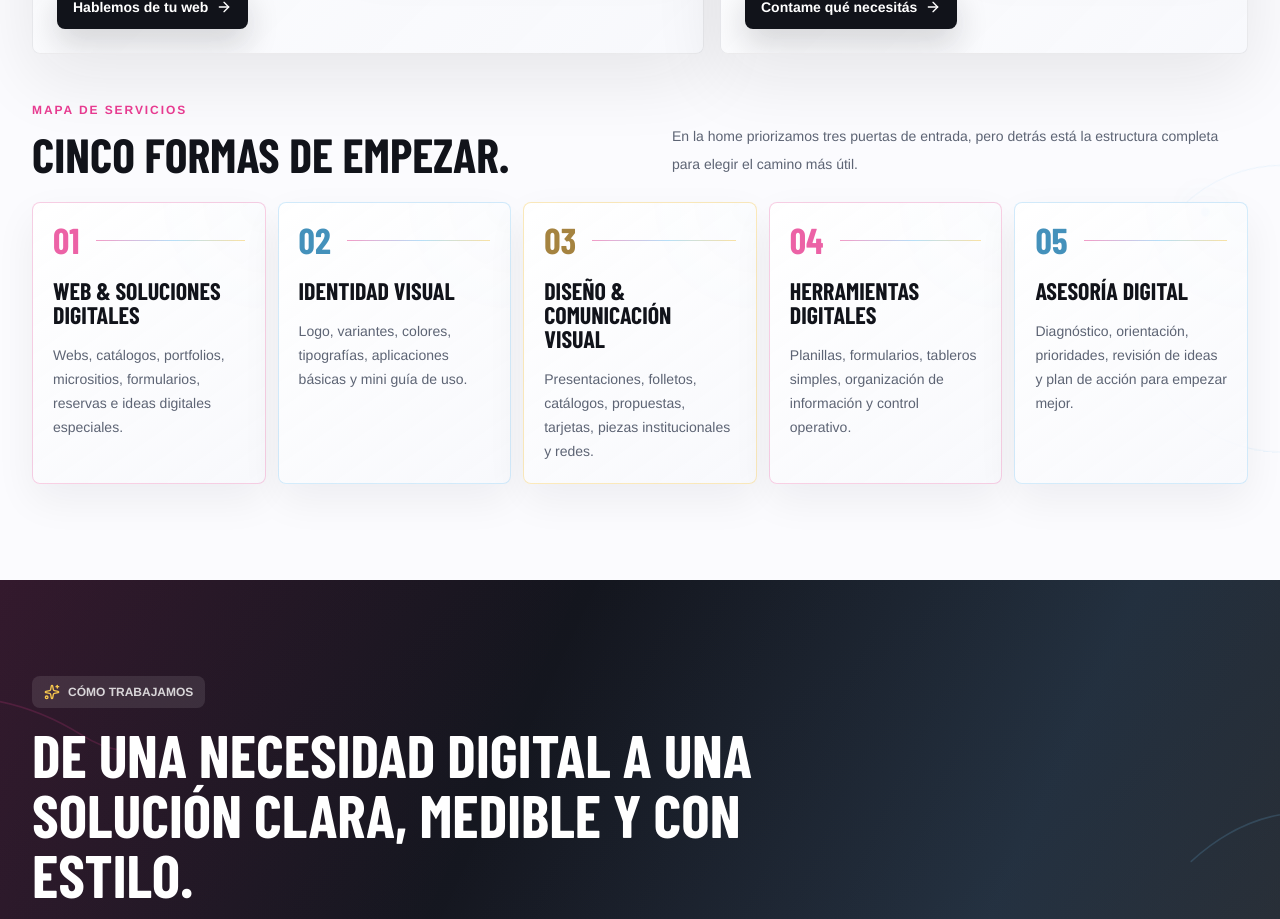
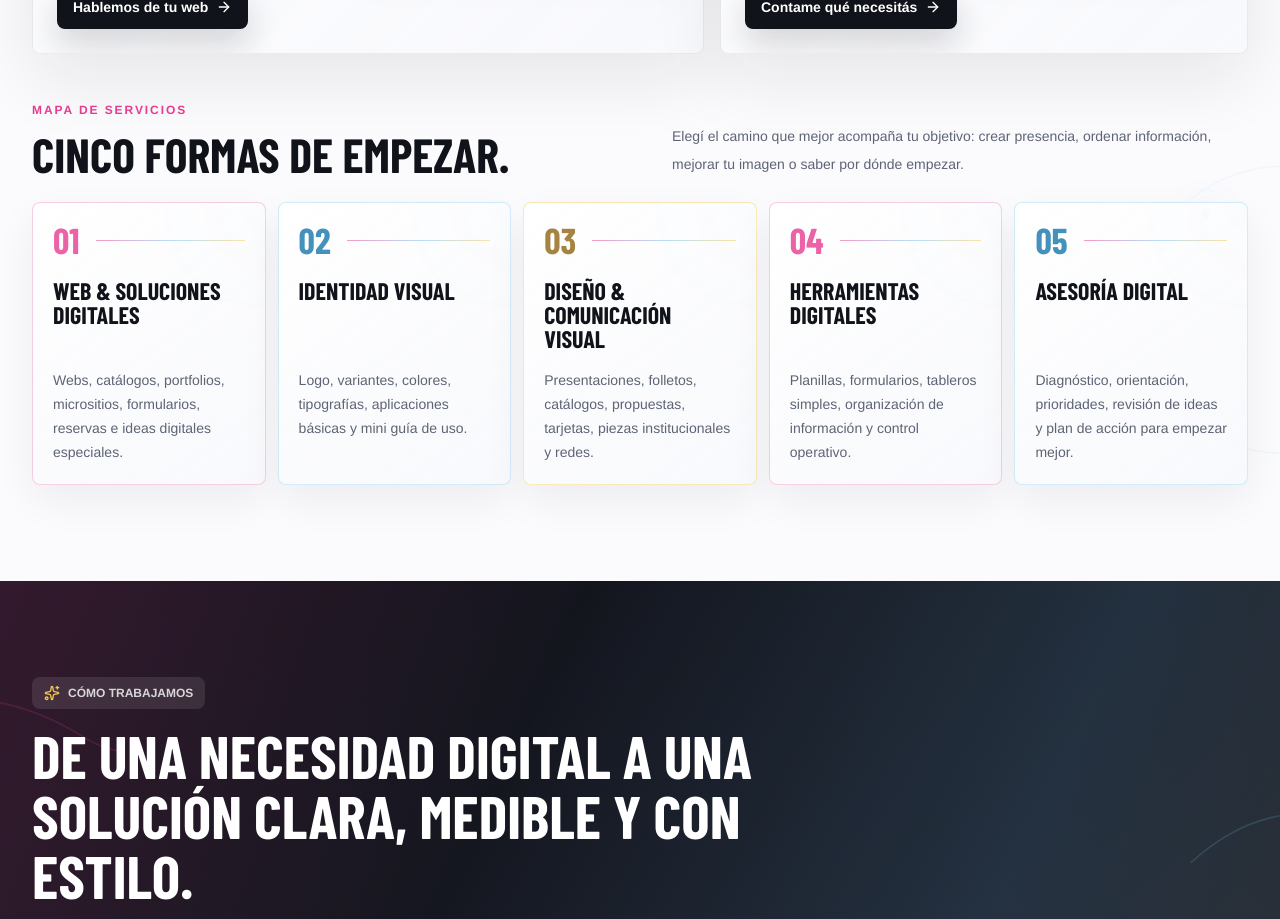
Before and after one commit to clicksolucionesdigital/Web, a Next.js app: page / in a window 1280 px wide. Shown: the part 2740-3659 px from the top of the page. Built offline with nearby package versions, Linux system fonts and the light colour scheme; a web font is replaced by a local one.

Commit message:
style: ajustar mapa de servicios

```diff
--- a/components/home/home-page.tsx
+++ b/components/home/home-page.tsx
@@ -952,7 +952,7 @@ function ServicesSection() {
               </h3>
             </div>
             <p className="max-w-xl text-sm leading-7 text-[#5d6474]">
-              En la home priorizamos tres puertas de entrada, pero detrás está la estructura completa para elegir el camino más útil.
+              Elegí el camino que mejor acompaña tu objetivo: crear presencia, ordenar información, mejorar tu imagen o saber por dónde empezar.
             </p>
           </div>
 
@@ -966,16 +966,16 @@ function ServicesSection() {
                   accentBorderStyles[item.accent],
                 )}
               >
-                <div className="mb-5 flex items-center justify-between gap-4">
+                <div className="mb-5 flex min-h-[2.25rem] items-center justify-between gap-4">
                   <span className={cn("font-heading text-4xl font-bold leading-none opacity-80", accentTextStyles[item.accent])}>
                     {item.number}
                   </span>
                   <span className="h-px flex-1 brand-gradient opacity-50" aria-hidden="true" />
                 </div>
-                <h4 className="font-heading text-2xl font-bold uppercase leading-none text-[#11131a]">
+                <h4 className="min-h-[3.4rem] font-heading text-2xl font-bold uppercase leading-none text-[#11131a] md:min-h-[4.6rem]">
                   {item.title}
                 </h4>
-                <p className="mt-4 text-sm leading-6 text-[#5d6474]">{item.description}</p>
+                <p className="mt-4 flex-1 text-sm leading-6 text-[#5d6474]">{item.description}</p>
               </li>
             ))}
           </ol>
```
Also changed, not shown: 3 other files (tests, documents, lock files or other folders).
